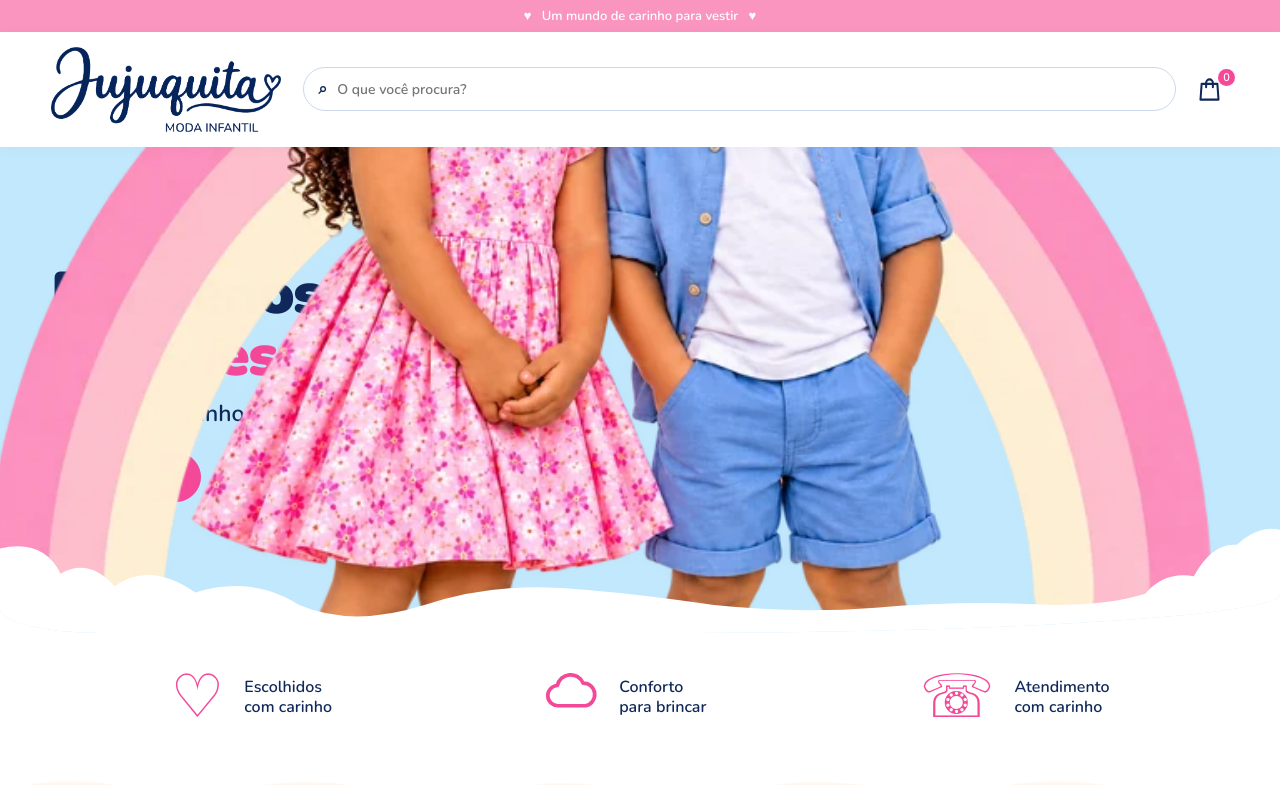
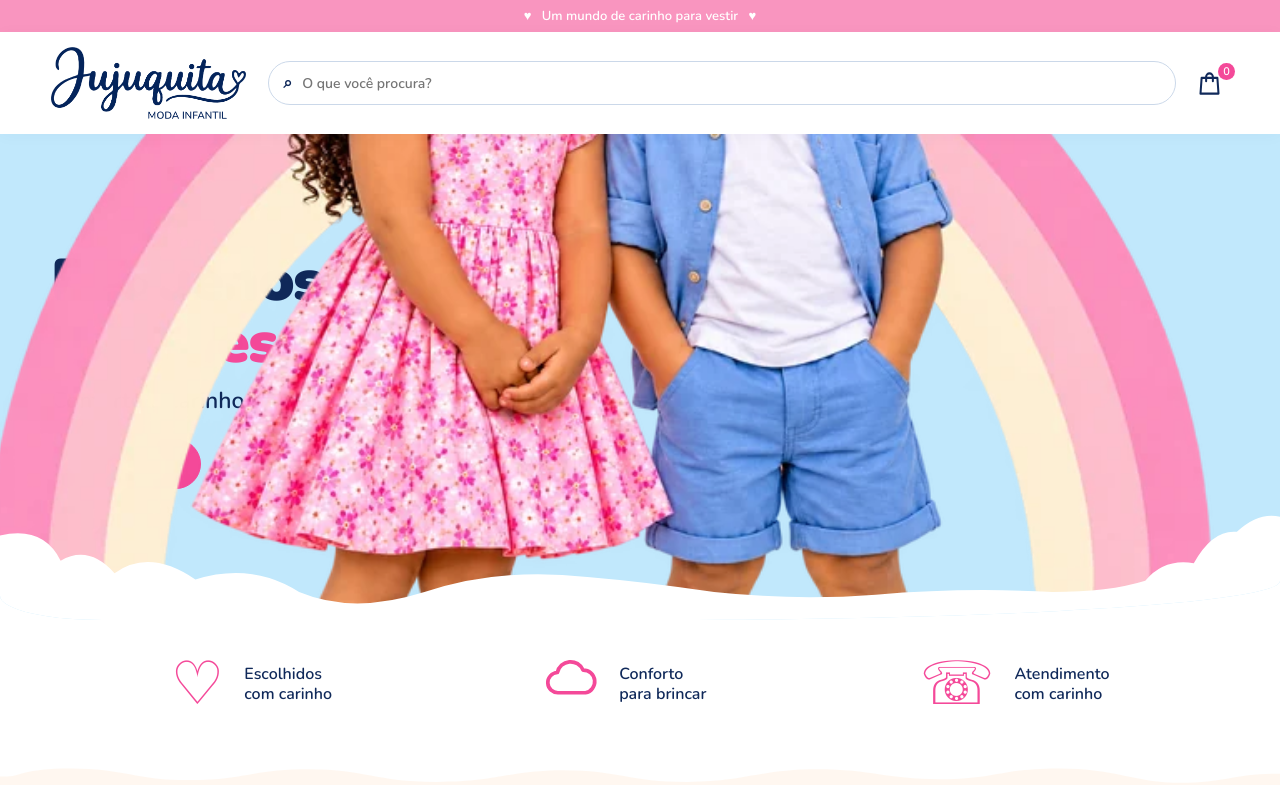
Before and after one commit to PedroSds/jujuquita, a website with bundled scripts: page index.html in a window 1280 px wide. Shown: the top 785 px of the page. Built offline with nearby package versions, Linux system fonts and the light colour scheme; some packages are replaced by stand-ins of ours; no server answers; the database is empty.

Commit message:
Reduce header logo size

```diff
--- a/demo.css
+++ b/demo.css
@@ -118,6 +118,9 @@ footer { padding-top: clamp(60px, 6vw, 80px); }
 @media(max-width:620px) { .featured-products,.collection-page .products { grid-template-columns:repeat(2,minmax(0,1fr)); gap:18px 10px } }
 header .actions{flex:1;min-width:0}header .search{display:flex;align-items:center;flex:1;min-width:0;padding:10px 14px}header .search input{flex:1;width:100%;min-width:0;font-size:14px}@media(max-width:520px){header .brand{width:clamp(82px,28vw,130px)}header .search{padding-inline:8px}header .search input{font-size:16px}header .actions{gap:6px}}
 #bag{display:inline-grid;place-items:center;min-width:38px;min-height:40px}
+header .brand { width: 195px; }
+@media (max-width: 1050px) { header .brand { width: 155px; } }
+@media (max-width: 520px) { header .brand { width: clamp(78px, 25vw, 115px); } }
 .product-page-grid{display:grid;grid-template-columns:1fr 1fr;gap:40px;padding-top:20px}.product-page-grid h1{font-size:34px}.product-page-grid form,.customer-info{display:grid;gap:14px}.product-page-grid label,.customer-info label,.catalog-controls label{display:grid;gap:5px}.product-page-grid select,.customer-info input,.customer-info textarea,.catalog-controls input,.catalog-controls select{padding:10px;border:1px solid #ccd8e5;border-radius:9px;font:inherit;max-width:100%;min-width:0}.product-price{font-size:24px;font-weight:900}.product-price del{font-size:16px;color:#748097}.photo-thumbnails{display:flex;gap:8px;margin-top:12px}.photo-thumbnails button{width:70px;padding:0}.catalog-controls{display:grid;grid-template-columns:repeat(4,minmax(0,1fr)) auto;gap:12px;align-items:end;margin:20px 0}.bag-photo{width:58px;flex:0 0 58px}.bag-unit{display:block;position:static;background:none;color:inherit;font-size:12px}.bag-row>div:nth-child(2){flex:1}.bag-row{flex-wrap:wrap}.product-page-grid button:disabled{opacity:.5;cursor:not-allowed}#main-photo>.crop{width:100%;border-radius:20px}@media(max-width:700px){.product-page-grid{grid-template-columns:1fr;gap:20px}.catalog-controls{grid-template-columns:1fr 1fr}}
 .product-actions{display:grid;gap:8px;width:100%}.product-actions .btn,.product-actions .outline{width:100%;padding:8px 6px;font-size:13px}.product-actions .btn{white-space:normal}
 .featured-products .product,.collection-page .products .product{display:flex;flex-direction:column;align-self:stretch;min-width:0}
```
